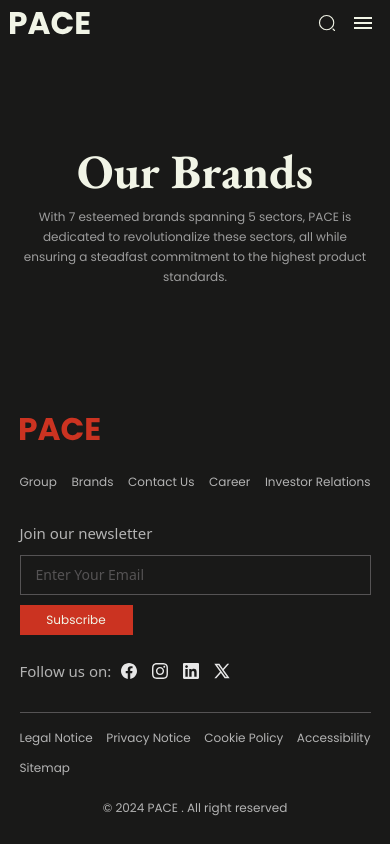
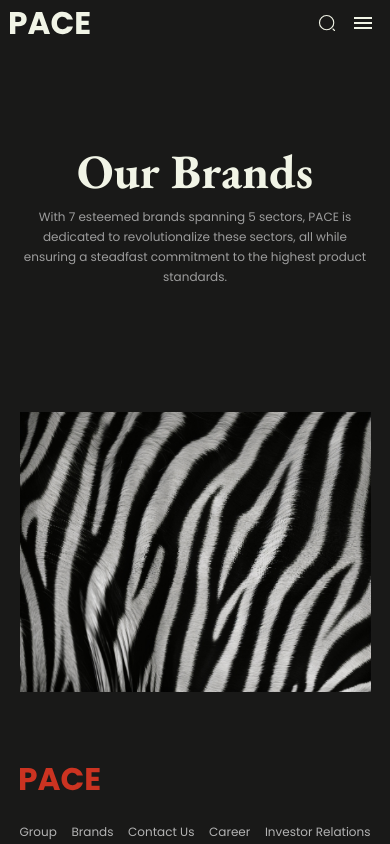
Before and after one commit to TarunRajpurohit123/pace-bussiness-website, a Next.js app in the folder pace-website/: page /brand in a window 390 px wide. Shown: the top 844 px of the page. Built offline with nearby package versions, Linux system fonts and the light colour scheme.

Commit message:
BrandGridMainSection--mobile done

```diff
--- a/pace-website/src/app/brand/page.jsx
+++ b/pace-website/src/app/brand/page.jsx
@@ -1,6 +1,7 @@
 import PageOcc from "@/components/PageOcc";
 import BrandCards from "@/components/components/BrandCards";
 import BrandGrid from "@/components/components/BrandGrid";
+import BrandGridMainMobile from "@/components/components/BrandGridMainMobile";
 import BrandGridMainSection from "@/components/components/BrandGridMainSection";
 import BrandStrip from "@/components/components/BrandStrip";
 import Hero2 from "@/components/components/Hero2";
@@ -15,18 +16,19 @@ export default function Page() {
         title="Our Brands"
         content="With 7 esteemed brands spanning 5 sectors, PACE is dedicated to revolutionalize these sectors, all while ensuring a steadfast commitment to the highest product standards."
       />
-      {/* <BrandGridMainSection />
-      <BrandStrip/>
-      <HomeWelcome
+      <BrandGridMainSection />
+      <BrandGridMainMobile />
+      {/* <BrandStrip/> */}
+      {/* <HomeWelcome
         extClass="brand--welcoome"
         isHeading={false}
         content={
           "PACE  is home to a distinguished portfolio of brands spanning multiple lifestyle sectors. Each of our brands-ranging from fashion and kids’ essentials to home décor and print-on-demand solutions-reflects a deep commitment to quality, innovation, and customer satisfaction. With a legacy rooted in excellence, PACE continues to evolve, offering a seamless blend of functionality and style, making it the ultimate destination for diverse lifestyle needs and aspirations."
         }
-      />
-      <BrandCards />
-      <BrandGrid />
-      <HomeCta /> */}
+      /> */}
+      {/* <BrandCards /> */}
+      {/* <BrandGrid /> */}
+      {/* <HomeCta /> */}
     </>
   );
 }
--- a/pace-website/src/app/globals.css
+++ b/pace-website/src/app/globals.css
@@ -2392,8 +2392,24 @@ option:hover {
     font-size: 1.2rem !important;
     line-height: 2rem !important;
   }
+  .BrandGridMainSection {
+    display: none;
+  }
+  .BrandGridMainSection--mobile {
+    width: 90%;
+    height: 35rem;
+    margin: auto;
+    padding-top: 7rem;
+  }
+  .BrandGridMainSection--mobile > img {
+    width: 100%;
+    height: 100%;
+  }
 }
 @media (min-width: 1000px) {
+  .BrandGridMainSection--mobile {
+    display: none;
+  }
   .acp__left--mobile {
     display: none;
   }
--- /dev/null
+++ b/pace-website/src/components/components/BrandGridMainMobile.jsx
@@ -0,0 +1,16 @@
+import Image from "next/image";
+
+export default function BrandGridMainMobile() {
+  return (
+    <>
+      <section className="BrandGridMainSection--mobile">
+        <Image
+          src="/main/brand/dummy.jpg"
+          width={1000}
+          height={667}
+          alt="image"
+        />
+      </section>
+    </>
+  );
+}
```
Also changed, not shown: pace-website/public/main/brand/dummy.jpg (added).
